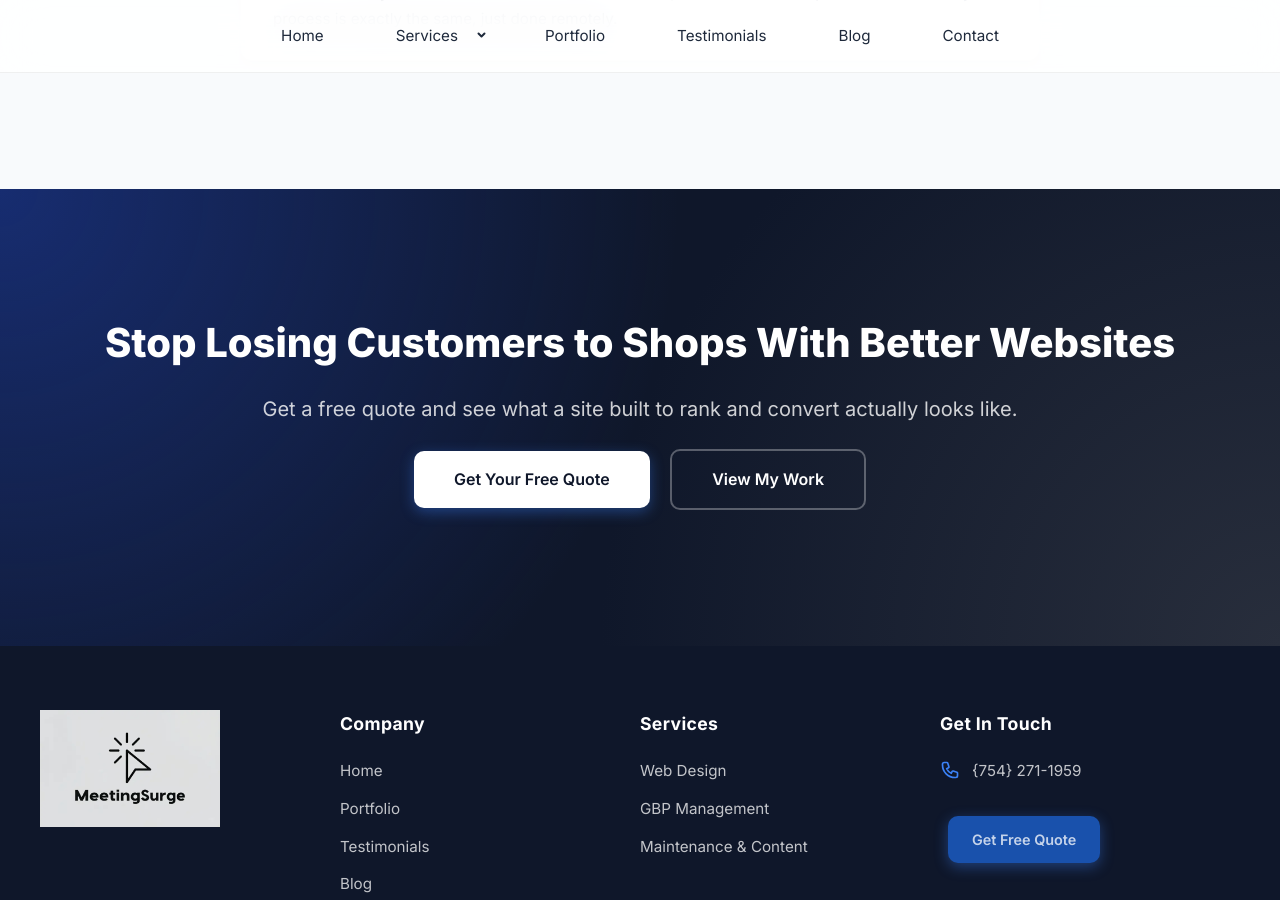
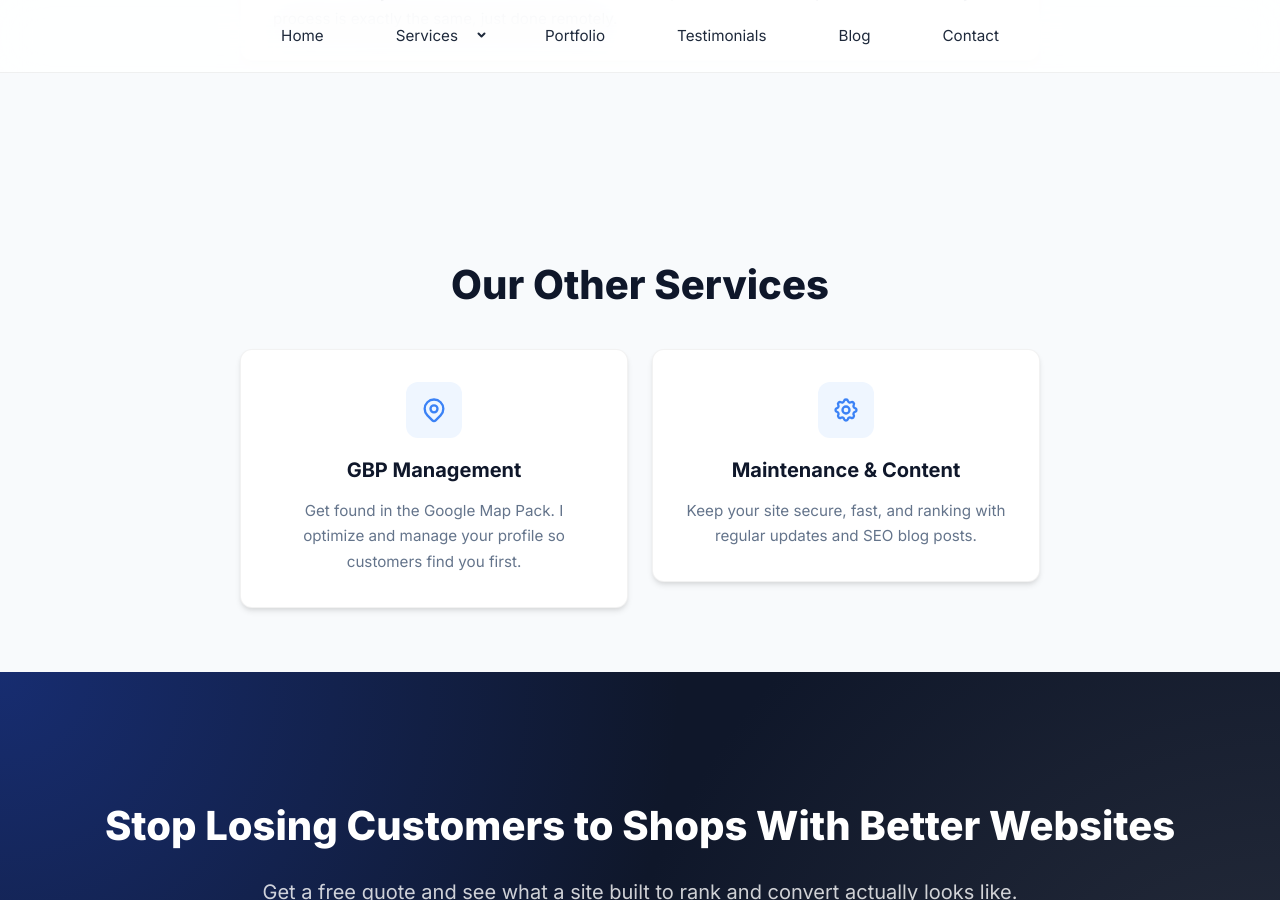
Before and after one commit to JamesBrownR/MeetingSurge, a Jekyll site: the page built from services/web-design/index.html, in a window 1280 px wide and 900 px high, scrolled down 4854 px. Built offline with Jekyll 4.4.1, drawn with Linux system fonts in a browser that asks for light colours.

Commit message:
Update index.html

```diff
--- a/services/web-design/index.html
+++ b/services/web-design/index.html
@@ -396,6 +396,33 @@ faqs:
 
 </section>
 
+<div style="max-width: 800px; margin: 4rem auto;">
+  <h2 style="text-align: center; margin-bottom: 2rem;">Our Other Services</h2>
+  <div style="display: grid; grid-template-columns: repeat(auto-fit, minmax(250px, 1fr)); gap: 1.5rem;">
+
+    <a href="/services/gbp-management" style="text-decoration: none;">
+      <div class="feature-card" style="text-align: center;">
+        <div class="icon-wrapper" style="margin: 0 auto 1rem;">
+          <svg fill="none" stroke="currentColor" viewBox="0 0 24 24"><path stroke-linecap="round" stroke-linejoin="round" d="M17.657 16.657L13.414 20.9a1.998 1.998 0 01-2.827 0l-4.244-4.243a8 8 0 1111.314 0z"/><path stroke-linecap="round" stroke-linejoin="round" d="M15 11a3 3 0 11-6 0 3 3 0 016 0z"/></svg>
+        </div>
+        <h3>GBP Management</h3>
+        <p>Get found in the Google Map Pack. I optimize and manage your profile so customers find you first.</p>
+      </div>
+    </a>
+
+    <a href="/services/maintenance" style="text-decoration: none;">
+      <div class="feature-card" style="text-align: center;">
+        <div class="icon-wrapper" style="margin: 0 auto 1rem;">
+          <svg fill="none" stroke="currentColor" viewBox="0 0 24 24"><path stroke-linecap="round" stroke-linejoin="round" d="M10.325 4.317c.426-1.756 2.924-1.756 3.35 0a1.724 1.724 0 002.573 1.066c1.543-.94 3.31.826 2.37 2.37a1.724 1.724 0 001.065 2.572c1.756.426 1.756 2.924 0 3.35a1.724 1.724 0 00-1.066 2.573c.94 1.543-.826 3.31-2.37 2.37a1.724 1.724 0 00-2.572 1.065c-.426 1.756-2.924 1.756-3.35 0a1.724 1.724 0 00-2.573-1.066c-1.543.94-3.31-.826-2.37-2.37a1.724 1.724 0 00-1.065-2.572c-1.756-.426-1.756-2.924 0-3.35a1.724 1.724 0 001.066-2.573c-.94-1.543.826-3.31 2.37-2.37.996.608 2.296.07 2.572-1.065z"/><path stroke-linecap="round" stroke-linejoin="round" d="M15 12a3 3 0 11-6 0 3 3 0 016 0z"/></svg>
+        </div>
+        <h3>Maintenance & Content</h3>
+        <p>Keep your site secure, fast, and ranking with regular updates and SEO blog posts.</p>
+      </div>
+    </a>
+
+  </div>
+</div>
+
 <div class="cta-section">
   <h2>Stop Losing Customers to Shops With Better Websites</h2>
   <p>Get a free quote and see what a site built to rank and convert actually looks like.</p>
```
